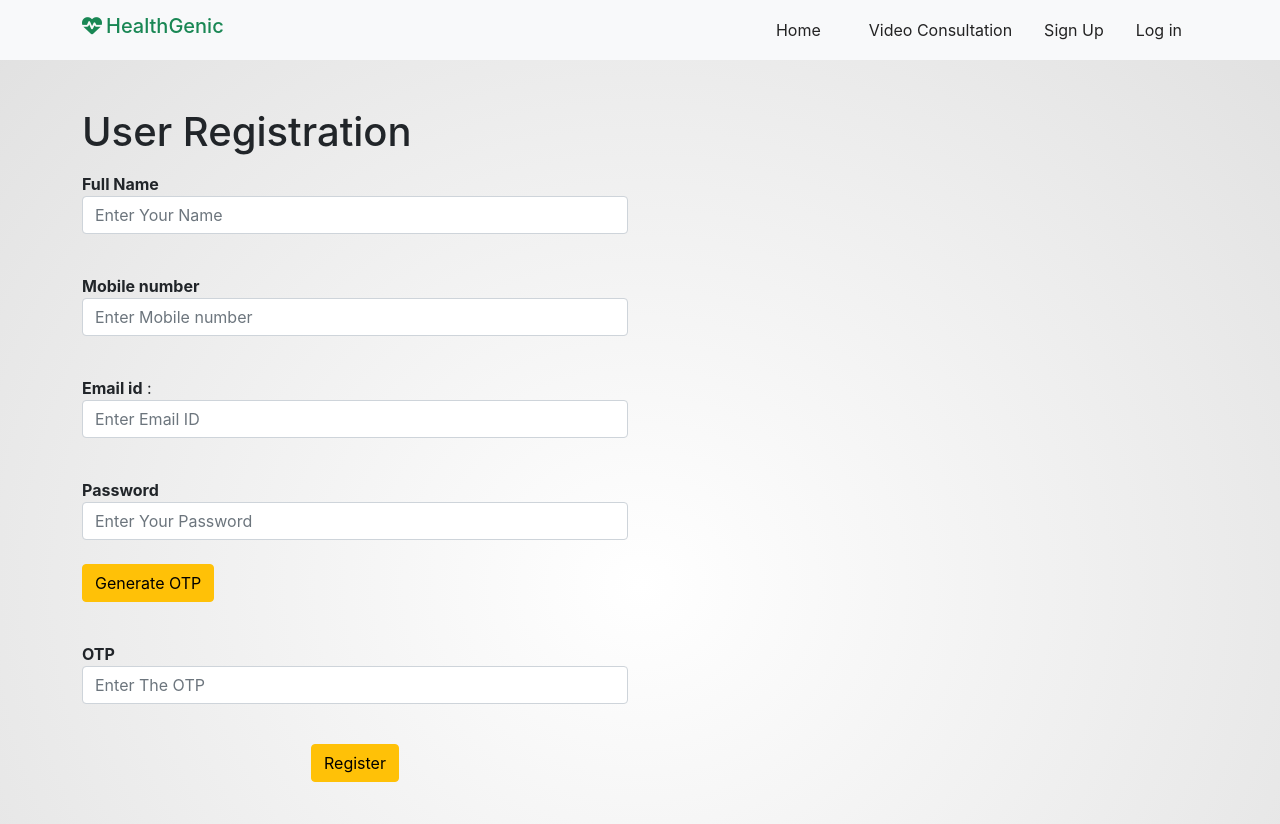
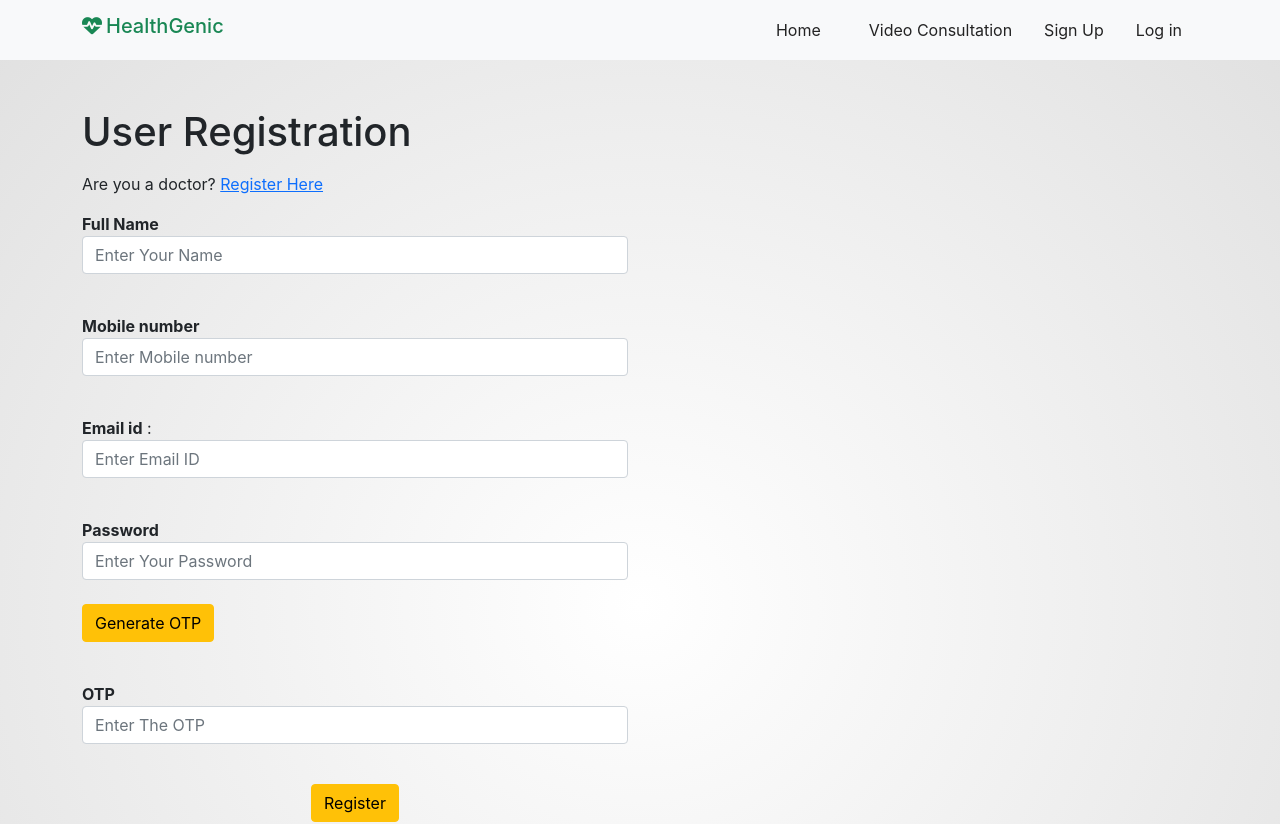
Before and after one commit to healthgenic/healthgenic, a React (Create React App) app in the folder front-end/: page /home/Register in a window 1280 px wide. Shown: the top 824 px of the page. Built offline with nearby package versions, Linux system fonts and the light colour scheme; no server answers.

Commit message:
Link doctor registration page from user registration page

```diff
--- a/front-end/src/Components/Register/UserRegistration.jsx
+++ b/front-end/src/Components/Register/UserRegistration.jsx
@@ -3,7 +3,7 @@ import 'firebase/auth';
 import firebase from './firebase';
 import swal from 'sweetalert';
 import image from "./ub2.jpg";
-
+import { Link } from "react-router-dom";
 import { getAuth, RecaptchaVerifier } from "firebase/auth";
 import { signInWithPhoneNumber } from "firebase/auth";
 import {Container, Form, FormGroup, Input, Button} from "reactstrap";
@@ -76,7 +76,9 @@ class UserRegistration extends react.Component {
             <div className="row">
               <div className="col-md-6">
               <h1 className='my-3 mt-5'>User Registration</h1>
-
+              <p>Are you a doctor? <Link className="link-primary" to="/DocRegister">
+                Register Here
+              </Link></p>
           <Form onSubmit={this.onSignInSubmit}>
             <div id="sign-in-button"></div>
 
```
